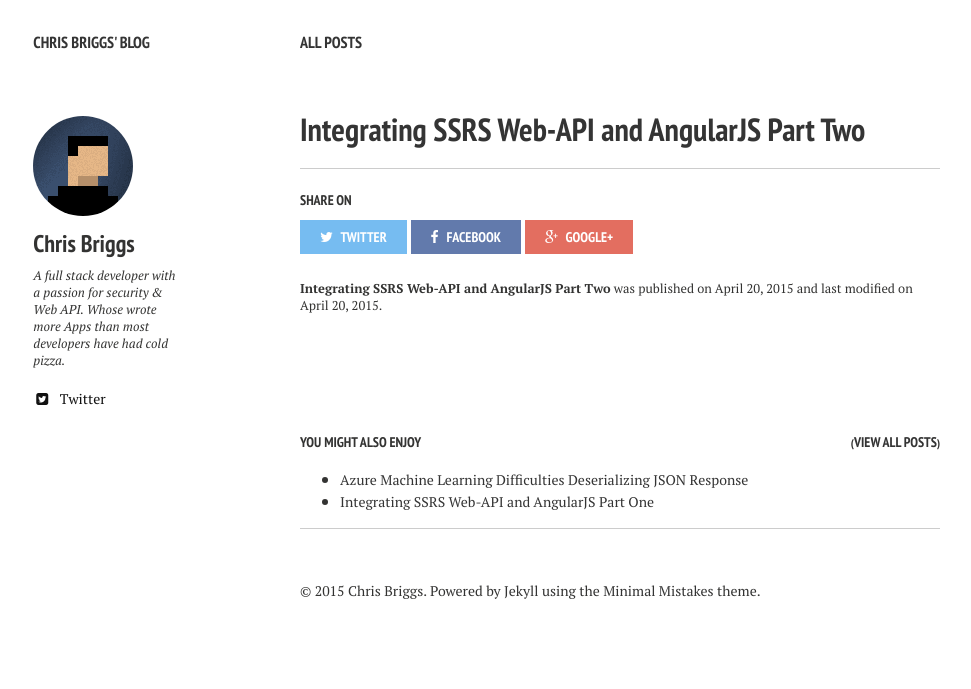
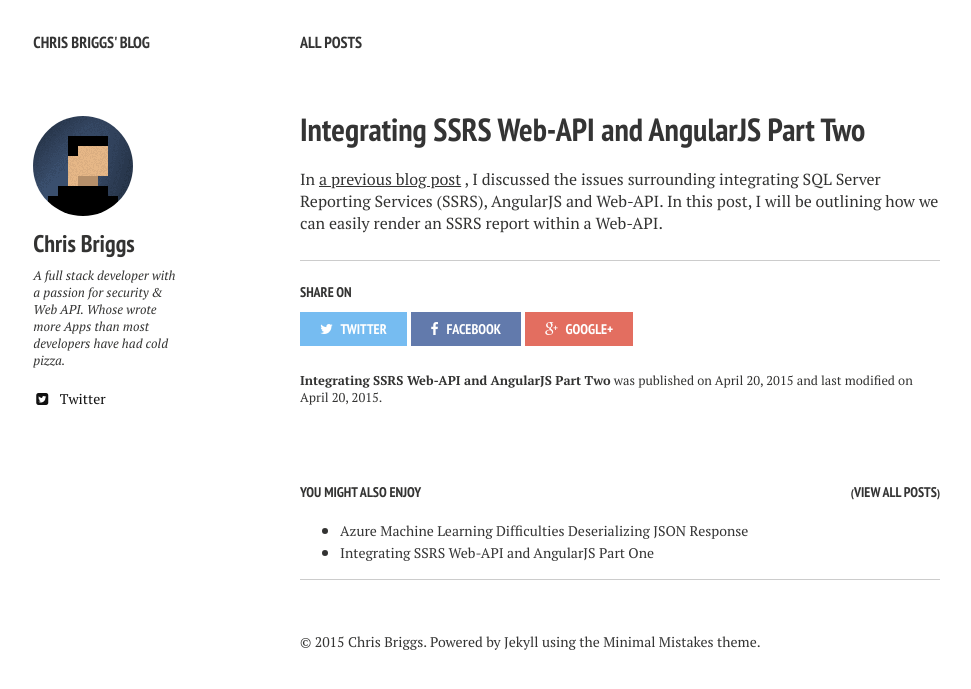
Before and after one commit to Briggsc28/briggsc28.github.io, a Jekyll site: the page built from _posts/2015-04-20-How-to-Integrate-SSRS-and-WebAPI.md, in a window 1280 px wide. Shown: the top 689 px of the page, without its empty margins (20-991 px from the left). Built offline with Jekyll 4.4.1, drawn with Linux system fonts in a browser that asks for light colours; nearby versions of some CDN libraries.

Commit message:
ReAdded first paragraph

```diff
--- a/_posts/2015-04-20-How-to-Integrate-SSRS-and-WebAPI.md
+++ b/_posts/2015-04-20-How-to-Integrate-SSRS-and-WebAPI.md
@@ -10,3 +10,6 @@
   credit: WeGraphics
   creditlink: http://wegraphics.net/downloads/free-ultimate-blurred-background-pack/
 ---
+
+In [a previous blog post](http://blog.chrisbriggsy.com/the-first-step-towards-integration/)
+, I discussed the issues surrounding integrating SQL Server Reporting Services (SSRS), AngularJS and Web-API. In this post, I will be outlining how we can easily render an SSRS report within a Web-API.
```
